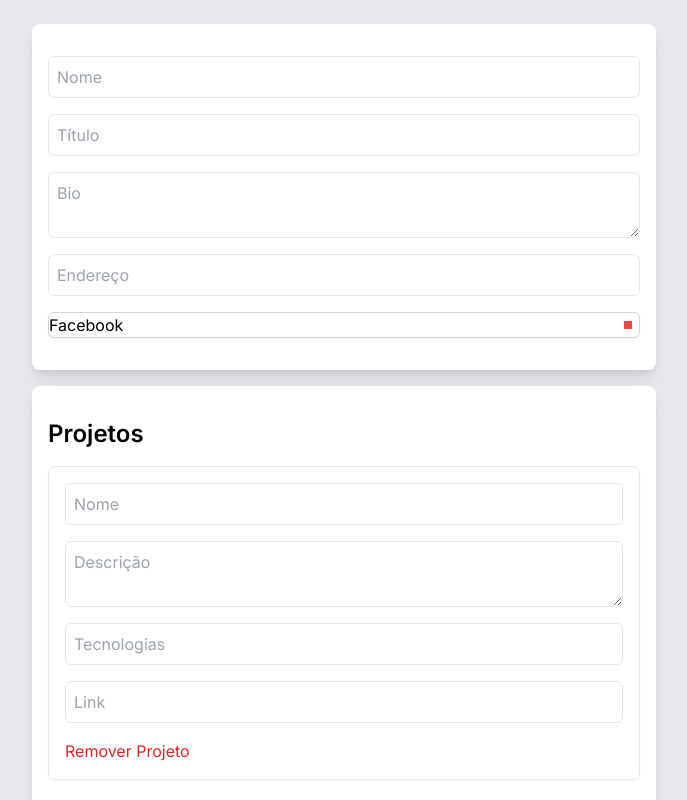
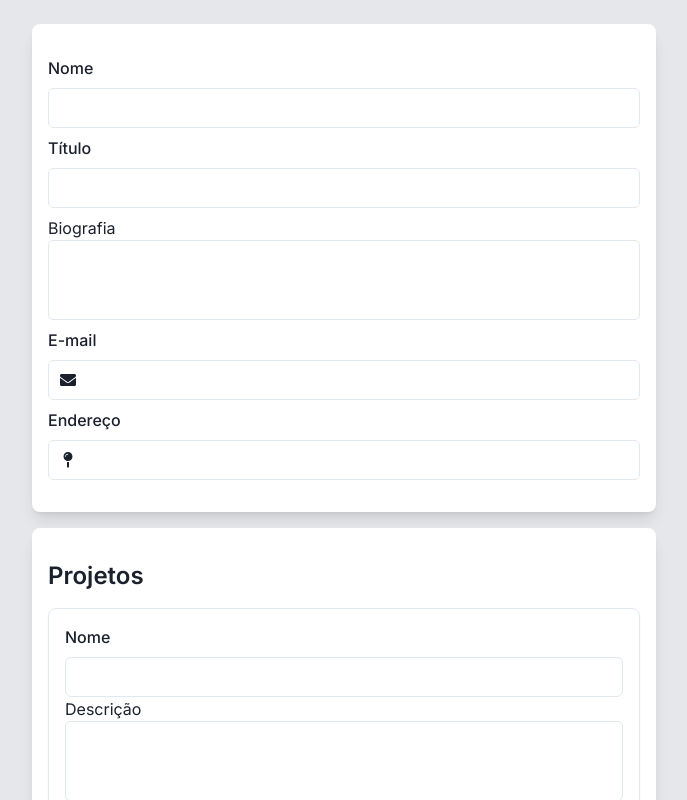
Before and after one commit to manuelbento19/my-folio, a Next.js app: page / in a window 1280 px wide. Shown: the whole page, without its empty margins (296-983 px from the left). Built offline with nearby package versions, Linux system fonts and the light colour scheme.

Commit message:
feat: Chakra UI

```diff
--- a/package.json
+++ b/package.json
@@ -9,6 +9,10 @@
     "lint": "next lint"
   },
   "dependencies": {
+    "@chakra-ui/react": "^2.8.2",
+    "@emotion/react": "^11.13.0",
+    "@emotion/styled": "^11.13.0",
+    "framer-motion": "^11.3.24",
     "next": "14.2.5",
     "react": "^18",
     "react-dom": "^18",
--- a/src/app/layout.tsx
+++ b/src/app/layout.tsx
@@ -1,12 +1,14 @@
 import type { Metadata } from "next";
 import { Inter } from "next/font/google";
+import {ChakraProvider} from '@chakra-ui/react';
 import "./globals.css";
+
 
 const inter = Inter({ subsets: ["latin"] });
 
 export const metadata: Metadata = {
-  title: "Create Next App",
-  description: "Generated by create next app",
+  title: "MyFolio",
+  description: "Create your own portfolio without code",
 };
 
 export default function RootLayout({
@@ -16,7 +18,11 @@ export default function RootLayout({
 }>) {
   return (
     <html lang="en">
-      <body className={inter.className}>{children}</body>
+      <body className={inter.className}>
+        <ChakraProvider>
+          {children}
+        </ChakraProvider>
+      </body>
     </html>
   );
 }
--- a/src/app/page.tsx
+++ b/src/app/page.tsx
@@ -1,5 +1,18 @@
 "use client"
 import React from 'react';
+import { FaEnvelope, FaGithub, FaMapPin } from 'react-icons/fa';
+import {
+  FormControl,
+  FormLabel,
+  FormErrorMessage,
+  Input,
+  Text,
+  Textarea,
+  Box,
+  Button,
+  InputGroup,InputLeftElement,
+  Select
+} from '@chakra-ui/react'
 
 const icons = [
   { name: 'Facebook', icon: 'fab fa-facebook-f' },
@@ -19,199 +32,166 @@ export default function Page(){
     <main className='w-screen h-screen bg-gray-200 overflow-auto'>
       <div className="h-full container mx-auto">
         <form onSubmit={handleFormSubmit} className="max-w-2xl mx-auto p-6 flex flex-col gap-4">
+          <section className='bg-white px-4 py-8 shadow-lg rounded-lg flex flex-col gap-2'>
+            <FormControl>
+              <FormLabel>Nome</FormLabel>
+              <Input name='name'/>
+              <FormErrorMessage>Campo obrigatório</FormErrorMessage>
+            </FormControl>
+            <FormControl>
+              <FormLabel>Título</FormLabel>
+              <Input name='title'/>
+              <FormErrorMessage>Campo obrigatório</FormErrorMessage>
+            </FormControl>
+            <Box>
+              <Text>Biografia</Text>
+              <Textarea size='full' rounded={5} resize={"none"}/>
+            </Box>
+            <FormControl>
+              <FormLabel>E-mail</FormLabel>
+              <InputGroup>
+                <InputLeftElement pointerEvents='none'>
+                  <FaEnvelope/>
+                </InputLeftElement>
+                <Input type='email'/>
+              </InputGroup>
+              <FormErrorMessage>Campo obrigatório</FormErrorMessage>
+            </FormControl>
+            <FormControl>
+              <FormLabel>Endereço</FormLabel>
+              <InputGroup>
+                <InputLeftElement pointerEvents='none'>
+                  <FaMapPin/>
+                </InputLeftElement>
+                <Input/>
+              </InputGroup>
+              <FormErrorMessage>Campo obrigatório</FormErrorMessage>
+            </FormControl>
+          </section>
           <section className='bg-white px-4 py-8 shadow-lg rounded-lg'>
-            <input
-              type="text"
-              name="name"
-              placeholder="Nome"
-              className="block w-full p-2 mb-4 border rounded-md"
-            />
-            <input
-              type="text"
-              name="title"
-              placeholder="Título"
-              className="block w-full p-2 mb-4 border rounded-md"
-            />
-            <textarea
-              name="bio"
-              placeholder="Bio"
-              className="block w-full p-2 mb-4 border rounded-md"
-            />
-            <input
-              type="text"
-              name="address"
-              placeholder="Endereço"
-              className="block w-full p-2 mb-4 border rounded-md"
-            />
-            <div className="relative">
-              <select className="block appearance-none w-full bg-white border border-gray-300 rounded-md shadow-sm focus:outline-none focus:ring-2 focus:ring-blue-500">
+            <h2 className="text-2xl font-semibold mb-4">Projetos</h2>
+            <div className="mb-6 p-4 border rounded-lg shadow-sm">
+              <FormControl>
+                <FormLabel>Nome</FormLabel>
+                <Input name='title'/>
+                <FormErrorMessage>Campo obrigatório</FormErrorMessage>
+              </FormControl>
+              <Box>
+                <Text>Descrição</Text>
+                <Textarea size='full' rounded={5} resize={"none"}/>
+              </Box>
+              <FormControl>
+                <FormLabel>Tecnologias</FormLabel>
+                <Input name='technologies'/>
+                <FormErrorMessage>Campo obrigatório</FormErrorMessage>
+              </FormControl>
+              <FormControl>
+                <FormLabel>Link</FormLabel>
+                <Input type='url' name='link'/>
+                <FormErrorMessage>Campo obrigatório</FormErrorMessage>
+              </FormControl>
+              <Button colorScheme='red' mt={3}>
+                Remover
+              </Button>
+            </div>
+            <Button colorScheme='blue'>
+              Adicionar
+            </Button>
+          </section>
+          <section className='bg-white px-4 py-8 shadow-lg rounded-lg'>
+            <h2 className="text-2xl font-semibold mb-4">Habilidades</h2>
+            <FormControl>
+              <FormLabel>Habilidade</FormLabel>
+              <Input name='skills'/>
+              <FormErrorMessage>Campo obrigatório</FormErrorMessage>
+            </FormControl>
+            <Button colorScheme='blue' mt={2}>
+              Adicionar
+            </Button>
+          </section>
+          <section className='bg-white px-4 py-8 shadow-lg rounded-lg'>
+            <h2 className="text-2xl font-semibold mb-4">Experiências</h2>
+              <div className="mb-6 p-4 border rounded-lg shadow-sm">
+                <FormControl>
+                  <FormLabel>Cargo</FormLabel>
+                  <Input name='jobTitle'/>
+                  <FormErrorMessage>Campo obrigatório</FormErrorMessage>
+                </FormControl>
+                <FormControl>
+                  <FormLabel>Empresa</FormLabel>
+                  <Input name='company'/>
+                  <FormErrorMessage>Campo obrigatório</FormErrorMessage>
+                </FormControl>
+                <FormControl>
+                  <FormLabel>Local</FormLabel>
+                  <InputGroup>
+                    <InputLeftElement pointerEvents='none'>
+                      <FaMapPin/>
+                    </InputLeftElement>
+                    <Input/>
+                  </InputGroup>
+                  <FormErrorMessage>Campo obrigatório</FormErrorMessage>
+                </FormControl>
+                <FormControl>
+                  <FormLabel>Data de início</FormLabel>
+                  <Input type='month' name='startDate'/>
+                  <FormErrorMessage>Campo obrigatório</FormErrorMessage>
+                </FormControl>
+                <FormControl>
+                  <FormLabel>Data de término</FormLabel>
+                  <Input type='month' name='endDate'/>
+                </FormControl>
+                <Box>
+                  <Text>Responsabilidades (separado por vírgula)</Text>
+                  <Textarea size='full' rounded={5} resize={"none"}/>
+                </Box>
+                <Button colorScheme='red' mt={3}>
+                  Remover
+                </Button>
+              </div>
+            <Button colorScheme='blue'>
+              Adicionar
+            </Button>
+          </section>
+          <section className='bg-white px-4 py-8 shadow-lg rounded-lg'>
+            <h2 className="text-2xl font-semibold mb-4">Certificações</h2>
+            <div className="mb-6 p-4 border rounded-lg shadow-sm">
+              <FormControl>
+                <FormLabel>Título</FormLabel>
+                <Input name='title'/>
+              </FormControl>
+              <FormControl>
+                <FormLabel>Entidade</FormLabel>
+                <Input name='issuer'/>
+              </FormControl>
+              <FormControl>
+                <FormLabel>Data de emissão</FormLabel>
+                <Input type='month' name='issueDate'/>
+              </FormControl>
+              <Button colorScheme='red' mt={3}>
+                Remover
+              </Button>
+            </div>
+            <Button colorScheme='blue'>
+              Adicionar
+            </Button>
+          </section>
+          <section className='bg-white px-4 py-8 shadow-lg rounded-lg'>
+            <h2 className="text-2xl font-semibold mb-4">Contactos</h2>
+            <FormControl>
+              <FormLabel>Rede</FormLabel>
+              <Select>
                 {icons.map(icon => (
                   <option key={icon.name} value={icon.name}>
                     {icon.name}
                   </option>
                 ))}
-              </select>
-              <div className="absolute inset-y-0 right-0 flex items-center px-2 pointer-events-none">
-                <i className={`size-2 bg-red-500 text-xl`} />
-              </div>
-            </div>
-          </section>
-          <section className='bg-white px-4 py-8 shadow-lg rounded-lg'>
-            <h2 className="text-2xl font-semibold mb-4">Projetos</h2>
-            <div className="mb-6 p-4 border rounded-lg shadow-sm">
-              <input
-                type="text"
-                name="title"
-                placeholder="Nome"
-                className="block w-full p-2 mb-4 border rounded-md"
-              />
-              <textarea
-                name="description"
-                placeholder="Descrição"
-                className="block w-full p-2 mb-4 border rounded-md"
-              />
-              <input
-                type="text"
-                name="technologies"
-                placeholder="Tecnologias"
-                className="block w-full p-2 mb-4 border rounded-md"
-              />
-              <input
-                type="url"
-                name="link"
-                placeholder="Link"
-                className="block w-full p-2 mb-4 border rounded-md"
-              />
-              <button
-                type="button"
-                className="text-red-600 hover:underline"
-              >
-                Remover Projeto
-              </button>
-            </div>
-            <button type="button" className="mt-4 px-4 py-2 bg-blue-600 text-white rounded-md">
-              Adicionar
-            </button>
-          </section>
-          <section className='bg-white px-4 py-8 shadow-lg rounded-lg'>
-            <h2 className="text-2xl font-semibold mb-4">Habilidades</h2>
-            <input
-              type="text"
-              name="skills"
-              placeholder="Habilidade"
-              className="block w-full p-2 mb-4 border rounded-md"
-            />
-            <button type="button" className="mt-4 px-4 py-2 bg-blue-600 text-white rounded-md">
-              Adicionar
-            </button>
-          </section>
-          <section className='bg-white px-4 py-8 shadow-lg rounded-lg'>
-            <h2 className="text-2xl font-semibold mb-4">Experiências</h2>
-              <div className="mb-6 p-4 border rounded-lg shadow-sm">
-                <input
-                  type="text"
-                  name="jobTitle"
-                  placeholder="Cargo"
-                  className="block w-full p-2 mb-4 border rounded-md"
-                />
-                <input
-                  type="text"
-                  name="company"
-                  placeholder="Empresa"
-                  className="block w-full p-2 mb-4 border rounded-md"
-                />
-                <input
-                  type="text"
-                  name="location"
-                  placeholder="Local"
-                  className="block w-full p-2 mb-4 border rounded-md"
-                />
-                <input
-                  type="month"
-                  name="startDate"
-                  placeholder="Data de início"
-                  className="block w-full p-2 mb-4 border rounded-md"
-                />
-                <input
-                  type="month"
-                  name="endDate"
-                  placeholder="Data de término"
-                  className="block w-full p-2 mb-4 border rounded-md"
-                />
-                <textarea
-                  name="responsibilities"
-                  placeholder="Responsabilidades"
-                  className="block w-full p-2 mb-4 border rounded-md"
-                />
-                <button
-                  type="button"
-                  className="text-red-600 hover:underline"
-                >
-                  Remover
-                </button>
-              </div>
-            <button
-              type="button"
-              className="mt-4 px-4 py-2 bg-blue-600 text-white rounded-md"
-            >
-              Adicionar
-            </button>
-          </section>
-          <section className='bg-white px-4 py-8 shadow-lg rounded-lg'>
-            <h2 className="text-2xl font-semibold mb-4">Certificações</h2>
-            <div className="mb-6 p-4 border rounded-lg shadow-sm">
-              <input
-                type="text"
-                name="title"
-                placeholder="Título"
-                className="block w-full p-2 mb-4 border rounded-md"
-              />
-              <input
-                type="text"
-                name="issuer"
-                placeholder="Emitido por..."
-                className="block w-full p-2 mb-4 border rounded-md"
-              />
-              <input
-                type="month"
-                name="issueDate"
-                placeholder="Data de emissão"
-                className="block w-full p-2 mb-4 border rounded-md"
-              />
-              <button
-                type="button"
-                className="text-red-600 hover:underline"
-              >
-                Remove
-              </button>
-            </div>
-            <button
-              type="button"
-              className="mt-4 px-4 py-2 bg-blue-600 text-white rounded-md"
-            >
-              Adicionar Certificação
-            </button>
-          </section>
-          <section className='bg-white px-4 py-8 shadow-lg rounded-lg'>
-            <h2 className="text-2xl font-semibold mb-4">Contactos</h2>
-            <input
-              type="email"
-              name="email"
-              placeholder="Email"
-              className="block w-full p-2 mb-4 border rounded-md"
-            />
-            <input
-              type="text"
-              name="linkedin"
-              placeholder="LinkedIn"
-              className="block w-full p-2 mb-4 border rounded-md"
-            />
-            <input
-              type="text"
-              name="portfolio"
-              placeholder="Portfólio"
-              className="block w-full p-2 mb-4 border rounded-md"
-            />
+              </Select>
+            </FormControl>
+            <FormControl>
+              <FormLabel>Link</FormLabel>
+              <Input name='link'/>
+            </FormControl>
           </section>
           <button
             type="submit"
@@ -220,6 +200,12 @@ export default function Page(){
             Enviar
           </button>
         </form>
+        <footer className="w-full text-sm leading-6 mt-8 py-4 border-t border-slate-200 sm:flex justify-between text-slate-500">
+          <p>Copyright © 2024 MyFolio.</p>
+          <a href="https://github.com/manuelbento19" className="hover:text-slate-500">
+              <FaGithub className='size-5'/>
+          </a>
+        </footer>
       </div>
     </main>
   );
--- a/src/app/you/page.tsx
+++ b/src/app/you/page.tsx
@@ -7,7 +7,7 @@ const portfolio:Portfolio = {
     personal: {
         name: "Manuel Bento",
         title: "Software Developer",
-        about: "I don't know what write here",
+        about: "Passionate about technology since a young age, i'm self-taught developer with a strong eye for innovative design and a keen understanding of techniques geared toward optimum user experience. Love learning new things and enjoys a good technical challenge.",
         address: "Luanda, Angola"
     },
     contact: {
```
Also changed, not shown: 1 other file (tests, documents, lock files or other folders).
